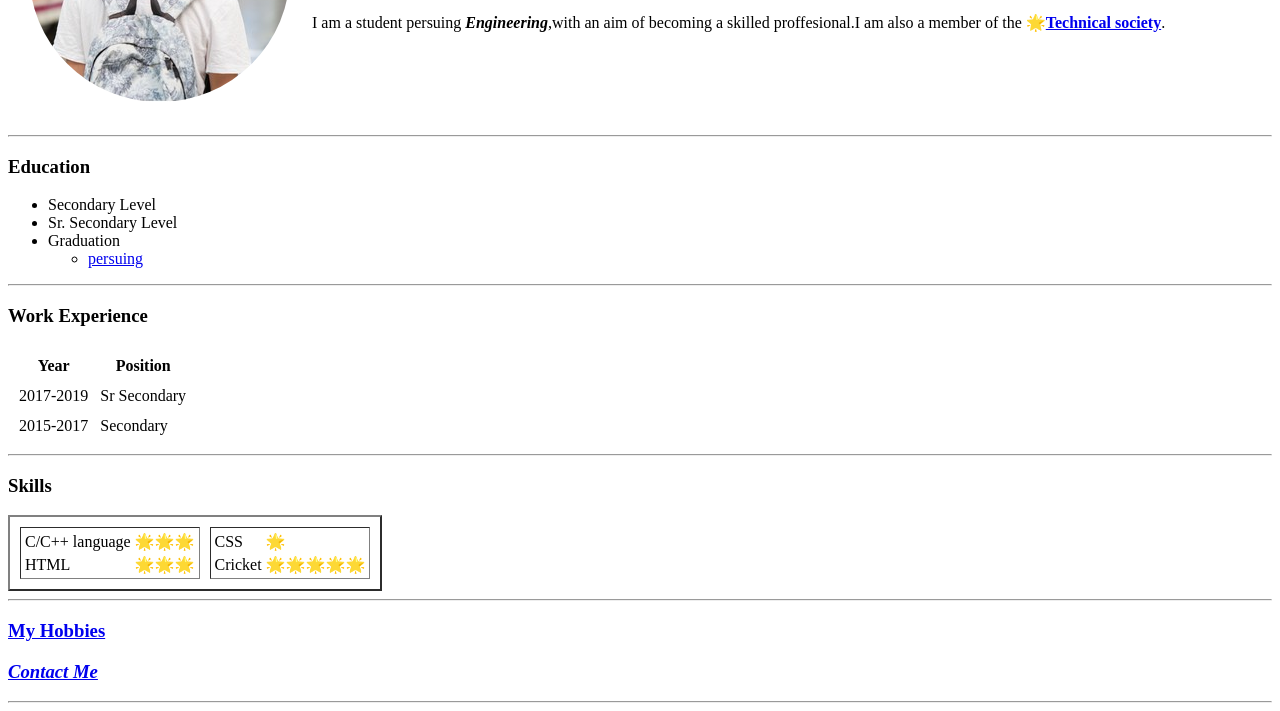
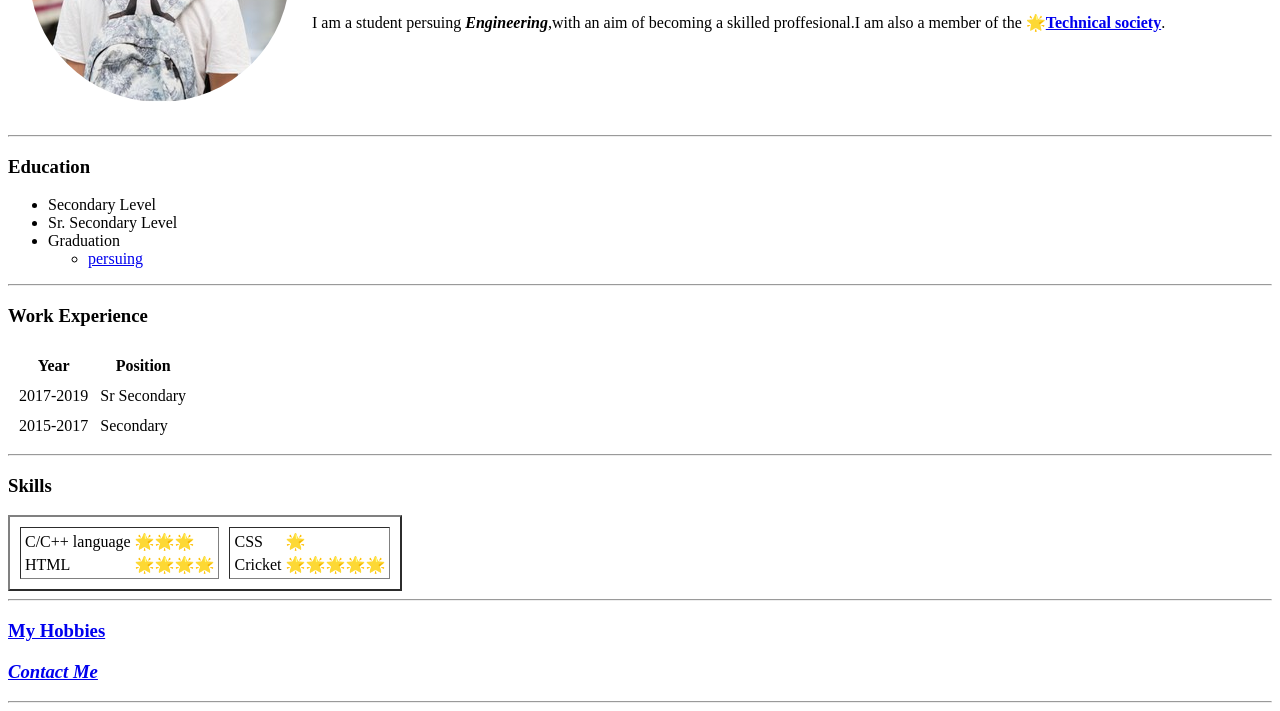
Before and after one commit to Sarthakm11/cv, a plain HTML site: page index.html in a window 1280 px wide. Shown: the part 188-899 px from the top of the page. Drawn offline with Linux system fonts and the light colour scheme.

Commit message:
4 star html

```diff
--- a/index.html
+++ b/index.html
@@ -68,7 +68,7 @@
           </tr>
           <tr>
             <td>HTML</td>
-            <td>🌟🌟🌟</td>
+            <td>🌟🌟🌟🌟</td>
           </tr>
         </table>
       </td>
```
